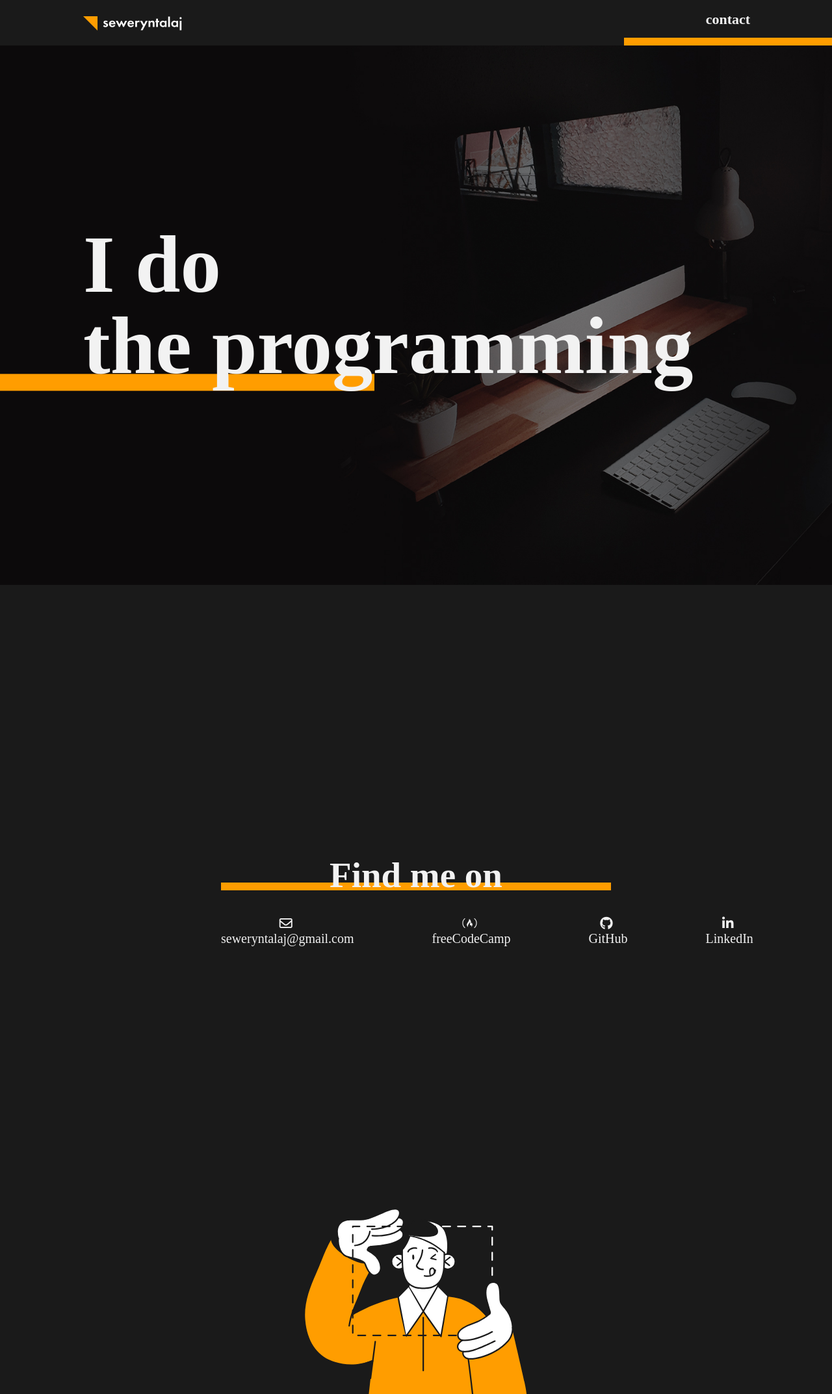
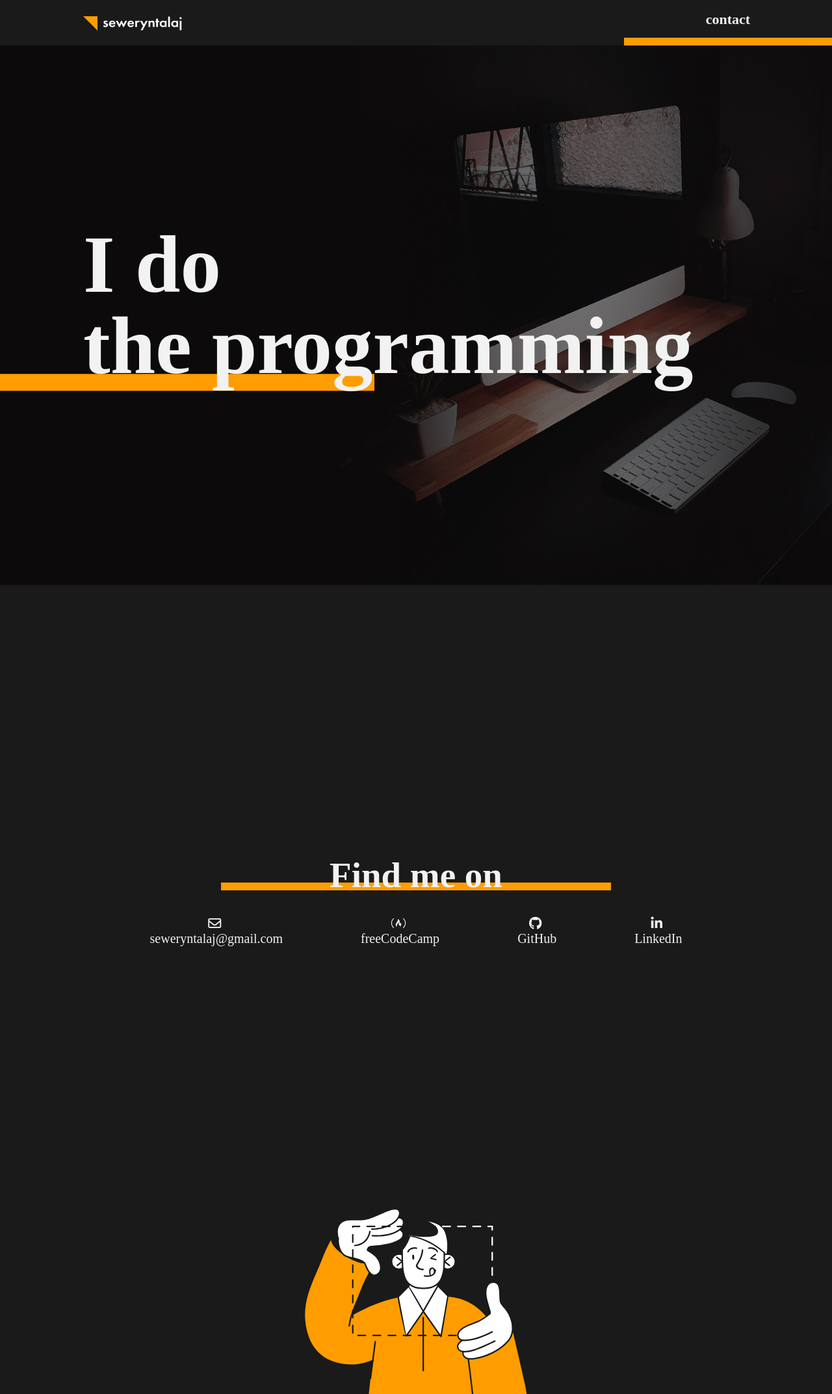
Before and after one commit to seweryntalaj/seweryntalaj.github.io, a Jekyll site: the page built from about.markdown, in a window 1280 px wide. Shown: the whole page at 65% size. Built offline with Jekyll 4.4.1, drawn with Linux system fonts in a browser that asks for light colours; nearby versions of some CDN libraries; some web fonts are replaced.

Commit message:
Update styles.css

```diff
--- a/assets/css/styles.css
+++ b/assets/css/styles.css
@@ -486,7 +486,7 @@ section {
     .contact-list {
         display: flex;
         align-items: center;
-        justify-content: space-around;
+        justify-content: center;
         margin-top: 1em;
         gap: 20%;
     }
```
